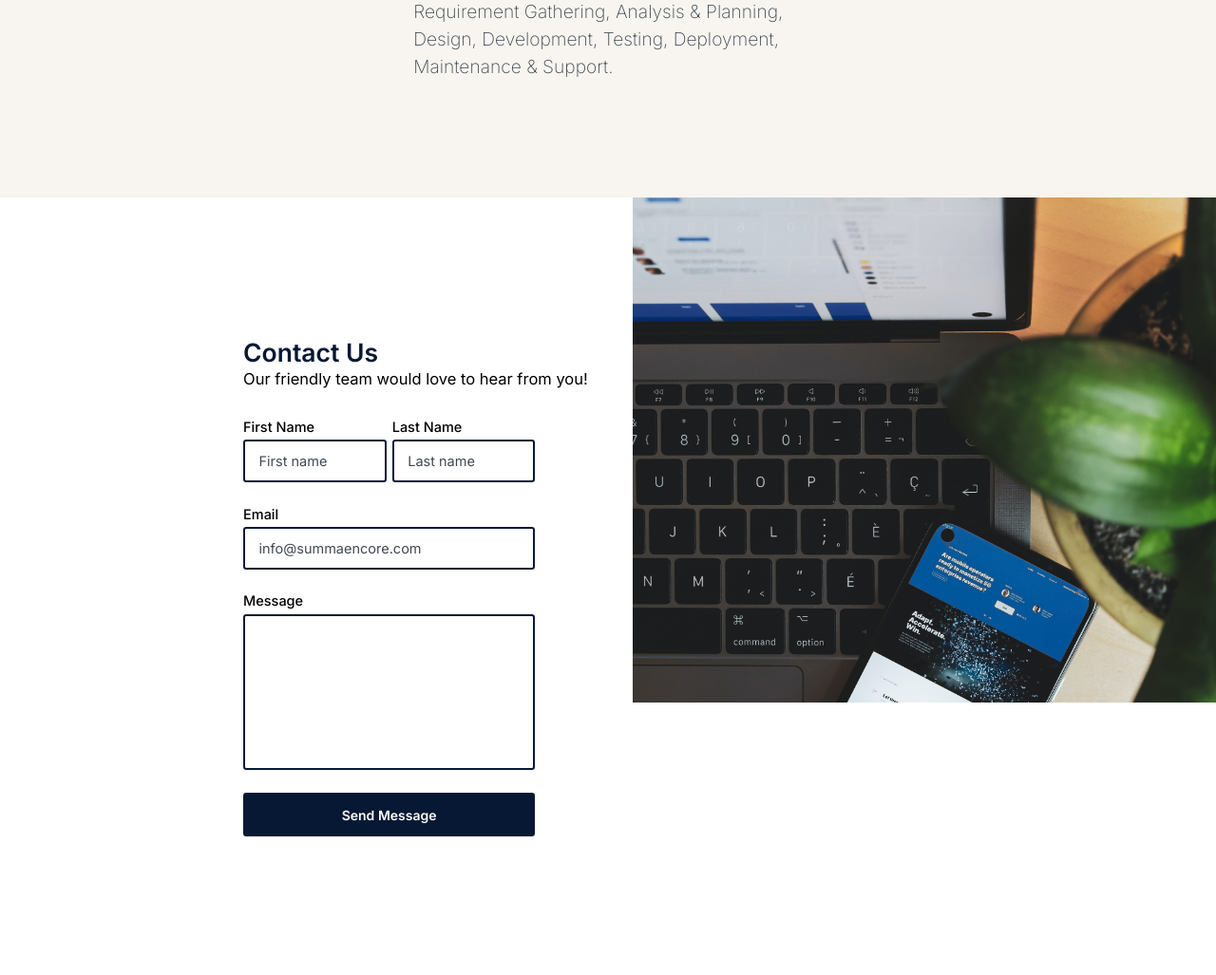
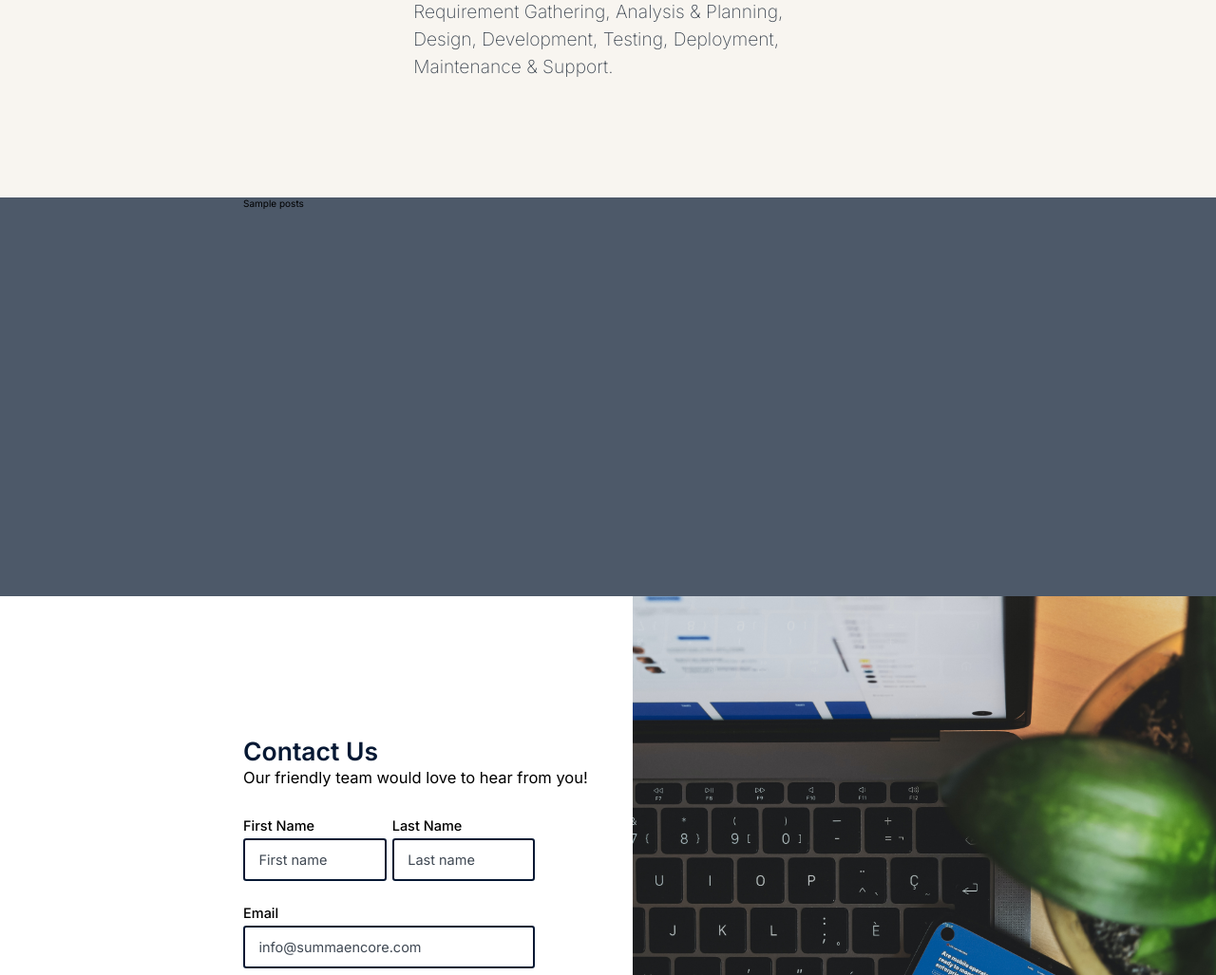
Before and after one commit to 2h311/summa-encore, a Flask app: template summa/templates/index.html in a window 1280 px wide. Shown: the part 1939-2966 px from the top of the page at 95% size. Run offline with Flask 3, Linux system fonts and the light colour scheme; the template is opened without the code that fills it: most values are stand-ins (such as "Sample title", 1, 10 or a date in 2020); some web fonts are replaced.

Commit message:
adding the blog posts on the page

```diff
--- a/summa/__init__.py
+++ b/summa/__init__.py
@@ -9,6 +9,7 @@ app.config["HYGRAPH_TOKEN"] = os.getenv("HYGRAPH_TOKEN")
 app.config["HYGRAPH_ENDPOINT"] = os.getenv("HYGRAPH_ENDPOINT")
 
 from .repository import post
+
 
 @app.route("/")
 def index():
--- a/summa/static/css/styles.css
+++ b/summa/static/css/styles.css
@@ -245,6 +245,17 @@ body {
   height: 100%;
 }
 
+.posts {
+  width: 100%;
+  max-width: 100%;
+  background-color: #4d5969;
+  height: 42rem;
+}
+.posts__inner {
+  width: 60%;
+  margin: 0 auto;
+}
+
 .navbar {
   display: flex;
   justify-content: space-between;
--- a/summa/templates/index.html
+++ b/summa/templates/index.html
@@ -36,8 +36,17 @@
 <section class="hero">&nbsp;</section>
 <!-- end of hero -->
 {% include "about.html" %}
+
 <!-- inpage blog posts -->
-<!-- {% include "blog.html"%} -->
+{% block blogs %}
+<section class="posts">
+  <div class="posts__inner">
+
+    {{ context.get("posts") }}
+  </div>
+
+</section>
+{% endblock blogs %}
 <!-- end of inpage blog posts -->
 
 {% include "contact.html" %}
```
Also changed, not shown: summa/repository/post.py (+21 -21 lines), summa/static/scss/_general.scss (+12 -0 lines), 1 other file.
